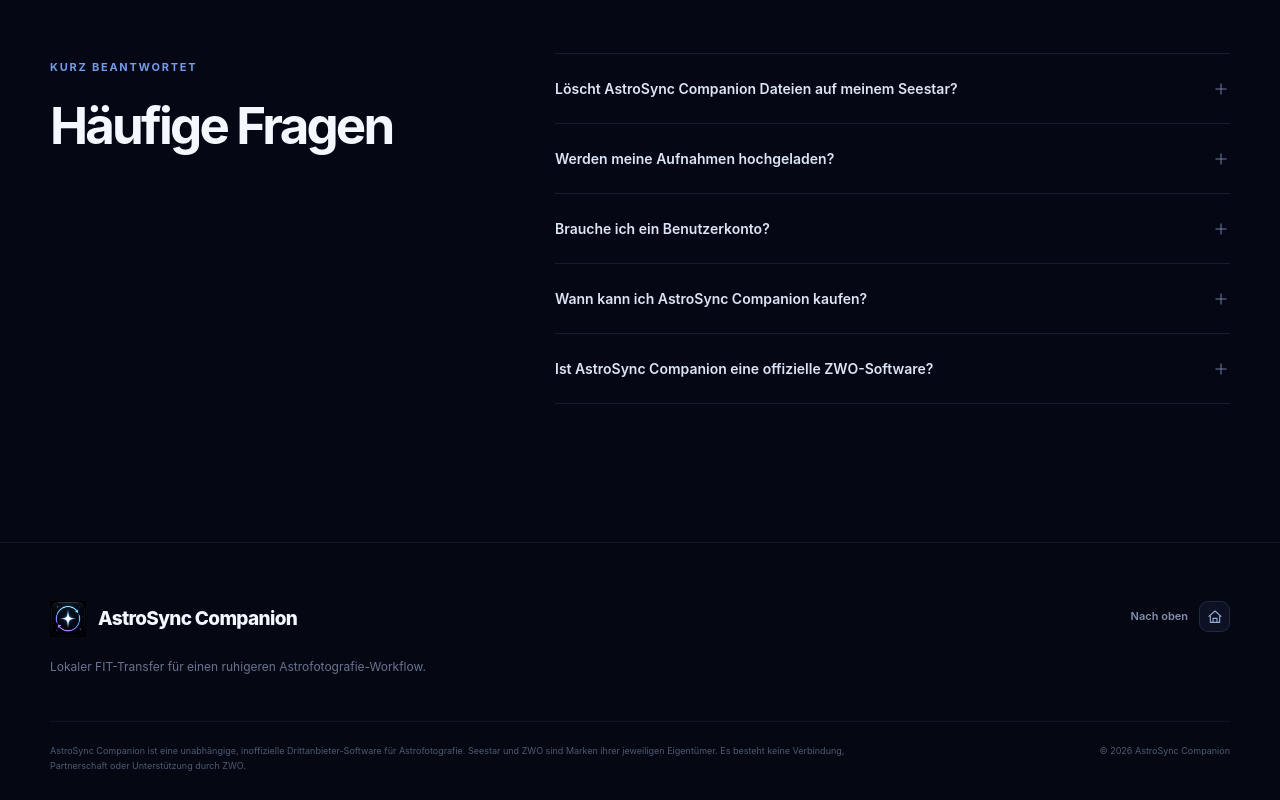
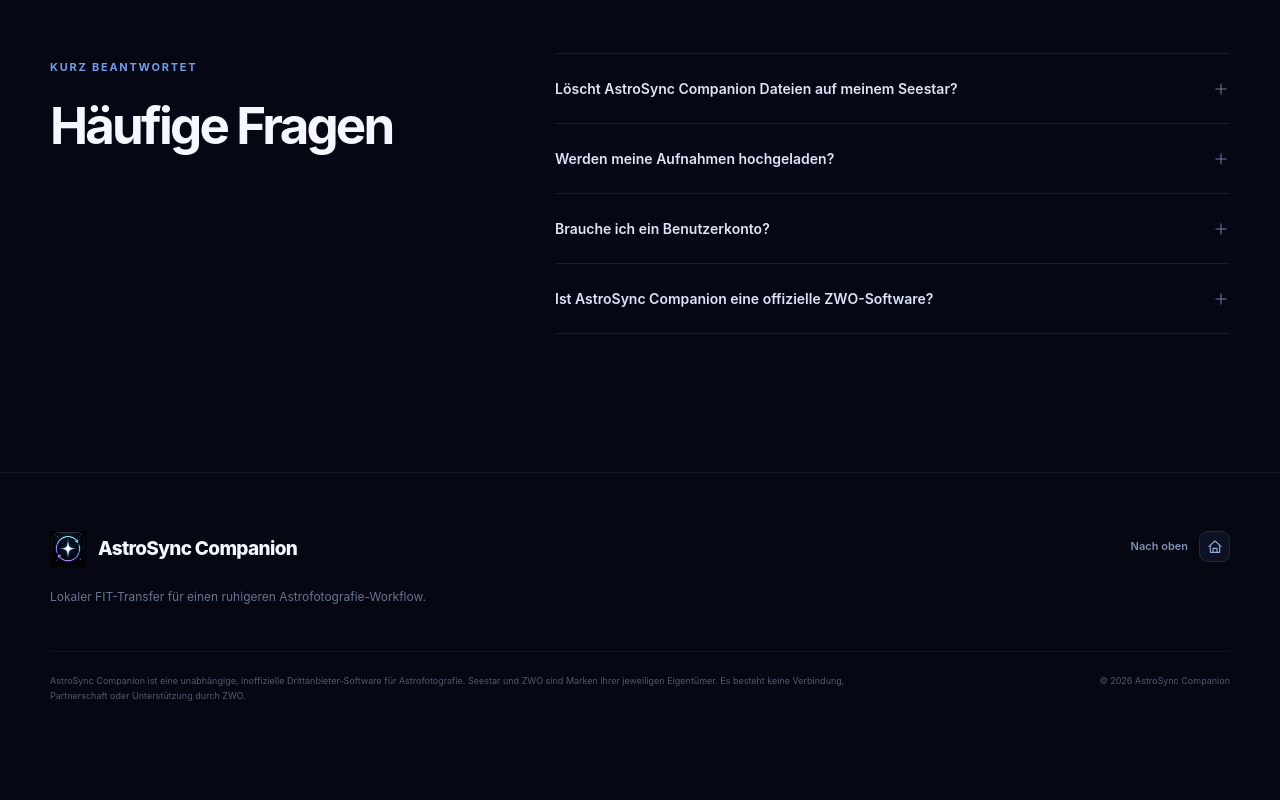
Before and after one commit to Arc4de89/arc4de89.github.io, a Next.js app: page / in a window 1280 px wide. Shown: the part 5452-6252 px from the top of the page. After the commit the page ends 6182 px from the top, so only its background shows below. Built offline with nearby package versions, Linux system fonts and the light colour scheme.

Commit message:
Remove sales information from the FAQ

```diff
--- a/app/page.tsx
+++ b/app/page.tsx
@@ -96,7 +96,6 @@
         { q: "Löscht AstroSync Companion Dateien auf meinem Seestar?", a: "Nein. AstroSync Companion kopiert passende Light-FITs auf deinen PC und verändert oder löscht die Quelldateien nicht." },
         { q: "Werden meine Aufnahmen hochgeladen?", a: "Nein. Der FIT-Transfer findet lokal zwischen deinem Seestar-Speicher und deinem Windows-PC statt." },
         { q: "Brauche ich ein Benutzerkonto?", a: "Für die lokale Synchronisation ist kein Benutzerkonto bei AstroSync Companion erforderlich." },
-        { q: "Wann kann ich AstroSync Companion kaufen?", a: "Nach Abschluss der privaten Beta. Preis, Lizenzmodell und Kaufmöglichkeit werden vor dem Release auf dieser Seite ergänzt." },
         { q: "Ist AstroSync Companion eine offizielle ZWO-Software?", a: "Nein. AstroSync Companion ist eine unabhängige, inoffizielle Drittanbieter-Software für Astrofotografie und nicht mit ZWO verbunden oder von ZWO unterstützt." },
       ],
     },
@@ -180,7 +179,6 @@
         { q: "Does AstroSync Companion delete files from my Seestar?", a: "No. AstroSync Companion copies matching Light FITs to your PC and never changes or deletes the source files." },
         { q: "Are my captures uploaded anywhere?", a: "No. FIT transfer happens locally between your Seestar storage and your Windows PC." },
         { q: "Do I need a user account?", a: "No AstroSync Companion account is required for local synchronization." },
-        { q: "When can I buy AstroSync Companion?", a: "After the private beta. Pricing, licensing and purchase options will be added to this page before release." },
         { q: "Is AstroSync Companion official ZWO software?", a: "No. AstroSync Companion is independent, unofficial third-party astrophotography software. It is not affiliated with or endorsed by ZWO." },
       ],
     },
```
